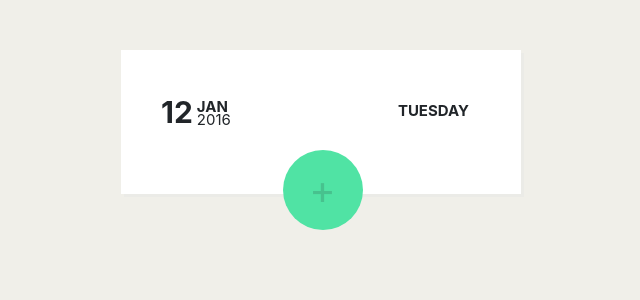
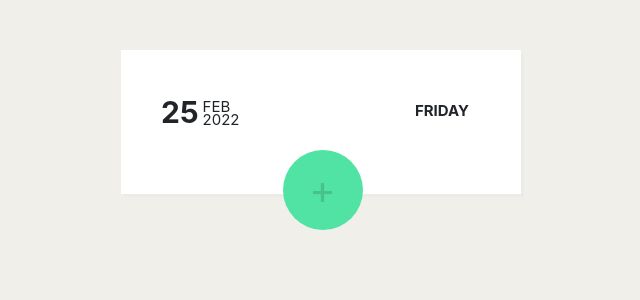
Before and after one commit to Deep-Ramani/React_ToDoList_App, a React (Create React App) app in the folder practical4/: page / in a window 1280 px wide. Shown: the top 300 px of the page, without its empty margins (319-959 px from the left). Built offline with nearby package versions, Linux system fonts and the light colour scheme.

Commit message:
feat:Adding Date Functionality

```diff
--- a/practical4/src/Components/Date&Day/DateAndDay.js
+++ b/practical4/src/Components/Date&Day/DateAndDay.js
@@ -3,18 +3,22 @@ import './DateAndDay.css'
 
 class DateAndDay extends React.Component{
     render() {
+        const dateToday = new Date();
+        const dateMonth = ["JAN", "FEB", "MAR", "APR", "MAY", "JUN", "JUL", "AUG", "SEP", "OCT", "NOV", "DEC"];
+        const dateDays = ["Sunday", "Monday", "Tuesday", "Wednesday", "Thursday", "Friday", "Saturday"];
+
         return(
 
         <div className="row dateday mt-5">
             <div className="col">
                 <div className="row">
-                    <div className="col date">12</div>
-                    <div className="col monthyear"><b>JAN</b> <br/> 2016</div>
+                    <div className="col date">{dateToday.getDate()}</div>
+                    <div className="col monthyear">{dateMonth[dateToday.getMonth()]} <br/> {dateToday.getFullYear()}</div>
                     <div className="col"></div>
                     <div className="col"></div>
                 </div>
             </div>
-                 <div className="col day">TUESDAY</div>
+                 <div className="col day">{dateDays[dateToday.getDay()].toUpperCase()}</div>
         </div>
        );
     }
```
